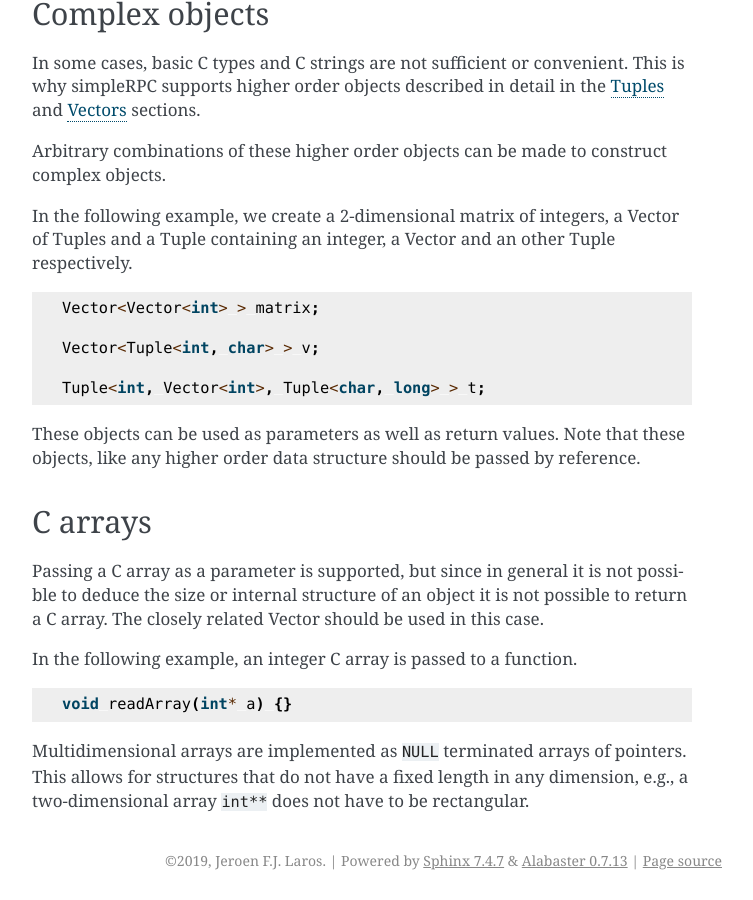
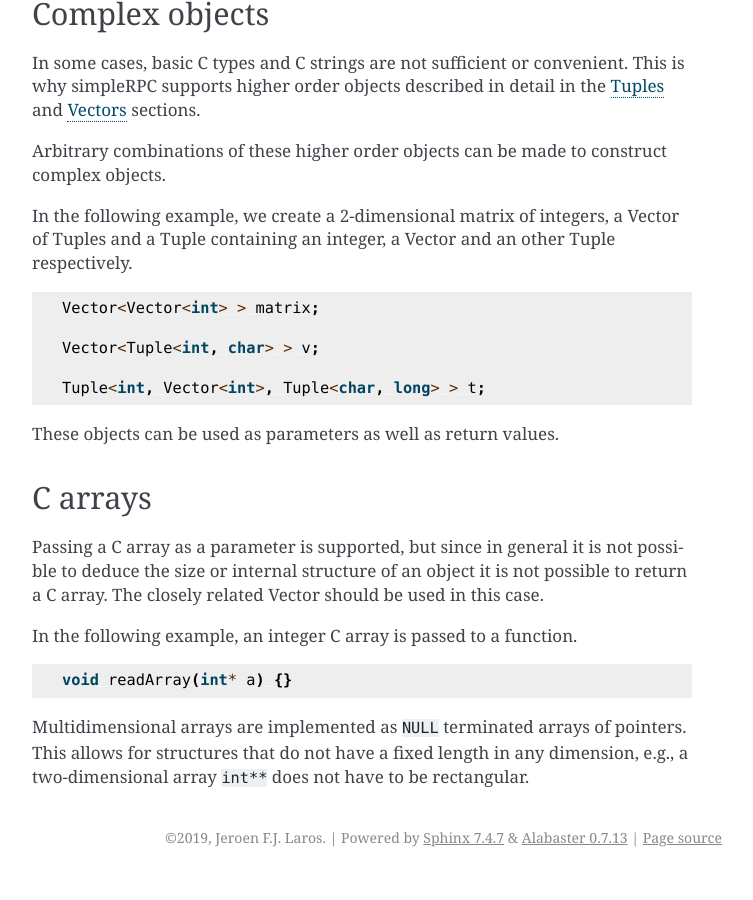
Before and after one commit to jfjlaros/simpleRPC, a Sphinx documentation site: the page built from docs/usage.rst, in a window 1280 px wide and 900 px high, scrolled down 2894 px. Shown: the whole window, without its empty margins (388-1141 px from the left). Built offline with Sphinx 7.4.7, drawn with Linux system fonts in a browser that asks for light colours; after the commit the page ends 3771 px from its top, so only the background shows below that.

Commit message:
Updated documentation.

```diff
--- a/docs/api.rst
+++ b/docs/api.rst
@@ -13,4 +13,3 @@
    api/types
    api/signature
    api/call
-   api/del
--- a/docs/api/tuple.rst
+++ b/docs/api/tuple.rst
@@ -23,9 +23,6 @@
 
 Element retrieval and assignment is described below in the :ref:`Helper
 functions` section.
-
-Note that a Tuple, like any higher order data structure, should be passed by
-reference.
 
 Class definitions
 ~~~~~~~~~~~~~~~~~
--- a/docs/api/vector.rst
+++ b/docs/api/vector.rst
@@ -48,9 +48,6 @@
 
     v[11] = 9;
 
-Note that a Vector, like any higher order data structure, should be passed by
-reference.
-
 Class definition
 ----------------
 
--- a/docs/usage.rst
+++ b/docs/usage.rst
@@ -184,9 +184,7 @@
 
     Tuple<int, Vector<int>, Tuple<char, long> > t;
 
-These objects can be used as parameters as well as return values. Note that
-these objects, like any higher order data structure should be passed by
-reference.
+These objects can be used as parameters as well as return values.
 
 
 C arrays
```
Also changed, not shown: docs/api/del.rst (deleted, +0 -12 lines), docs/api/io.rst (+0 -24 lines).
